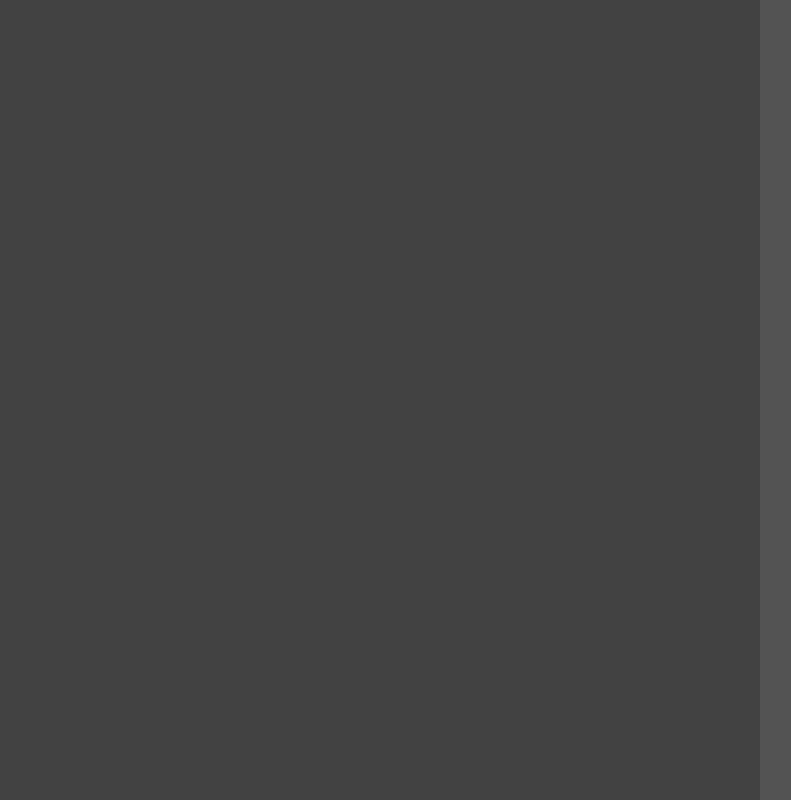
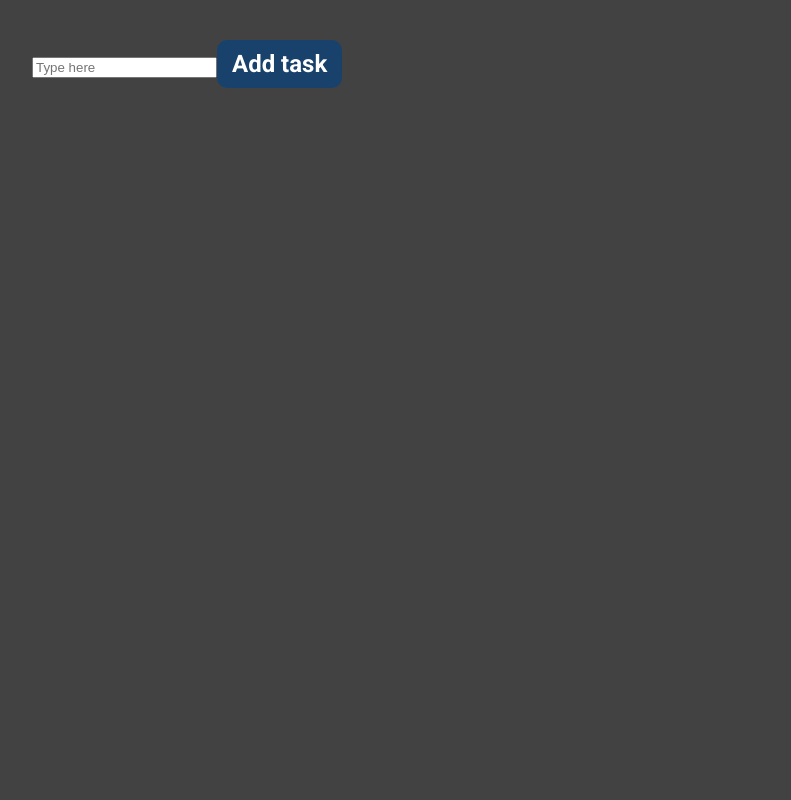
Before and after one commit to Bombazok/todoapp, a React (Create React App) app: page / in a window 1280 px wide. Shown: the whole page, without its empty margins (8-799 px from the left). Built offline with nearby package versions, Linux system fonts and the light colour scheme.

Commit message:
feat: add task creation and info display

```diff
--- a/src/jsx/components/info.jsx
+++ b/src/jsx/components/info.jsx
@@ -1,5 +1,22 @@
-function Info({ tasksList, currentTask }) {
-	return <div className="info"></div>;
+function Info({ data, setData }) {
+	let notEmpty = data.currentTaskID >= 0;
+	let currentTask = null;
+
+	data.tasks?.forEach((task) => {
+		if (task.ID === data.currentTaskID) {
+			currentTask = task;
+		}
+	});
+
+	return (
+		<div className={`info ${notEmpty ? "" : "info__empty"}`}>
+			{currentTask ? (
+				<div className="info__holder">
+					<div className="info__title">{currentTask.title}</div>
+				</div>
+			) : null}
+		</div>
+	);
 }
 
 export default Info;
--- a/src/jsx/components/task.jsx
+++ b/src/jsx/components/task.jsx
@@ -1,3 +1,13 @@
-function Task({ title, note }) {}
+function Task({ taskData, data, setData }) {
+	const clickHandle = () => {
+		setData({ ...data, currentTaskID: taskData.ID });
+	};
+
+	return (
+		<div className="task" onClick={clickHandle}>
+			<p>{taskData.title}</p>
+		</div>
+	);
+}
 
 export default Task;
--- a/src/jsx/components/tasks.jsx
+++ b/src/jsx/components/tasks.jsx
@@ -1,5 +1,48 @@
-function Tasks({ tasksList }) {
-	return <div className="tasks"></div>;
+import Task from "./task";
+
+function Tasks({ data, setData }) {
+	const addTask = (e) => {
+		e.preventDefault();
+
+		let titleInput = e.target.elements.title;
+		let title = titleInput.value;
+		let newTasksArray = data.tasks || [];
+		let newID = -1;
+
+		data.tasks?.forEach((task) => {
+			if (task.ID > newID) {
+				newID = task.ID;
+			}
+		});
+
+		newID++;
+
+		newTasksArray.push({ ID: newID, title: title });
+		titleInput.value = "";
+
+		setData({ ...data, tasks: newTasksArray, currentTaskID: newID });
+	};
+
+	return (
+		<div className="tasks">
+			{data.tasks?.map((task, index) => {
+				return (
+					<Task
+						taskData={task}
+						data={data}
+						setData={setData}
+						key={index}
+					/>
+				);
+			})}
+
+			<form onSubmit={addTask}>
+				<input type="text" name="title" placeholder="Type here" />
+
+				<button>Add task</button>
+			</form>
+		</div>
+	);
 }
 
 export default Tasks;
--- a/src/jsx/pages/home.jsx
+++ b/src/jsx/pages/home.jsx
@@ -4,24 +4,32 @@ import Tasks from "../components/tasks";
 import Info from "../components/info";
 
 function Home() {
-	const [currentTask, setCurrentTask] = useState(null);
-	const [data, setData] = useState(null);
+	const [data, setData] = useState({ tasks: [] });
+
+	const storage = window.localStorage;
 
 	useEffect(() => {
 		// we should use fetch here in case of server hold our data
-		let storageData = window.localStorage.getItem("data");
+		let storageData = storage.getItem("data");
 
 		if (storageData) {
-			setData(storageData);
-			setCurrentTask(JSON.parse(storageData).currentTask);
+			let parsedData = JSON.parse(storageData);
+
+			setData(parsedData);
 		}
-	}, []);
+	}, [storage]);
+
+	const dataHolder = (newData) => {
+		storage.setItem("data", JSON.stringify(newData));
+
+		setData(newData);
+	};
 
 	return (
 		<div className="home jcsb-aic wh-full">
-			<Tasks />
+			<Tasks data={data} setData={dataHolder} />
 
-			<Info />
+			<Info data={data} setData={dataHolder} />
 		</div>
 	);
 }
--- a/src/scss/components/_info.scss
+++ b/src/scss/components/_info.scss
@@ -1,4 +1,9 @@
 .info {
 	width: 40vw;
 	background-color: $light-grey;
+	transition: opacity ease-in-out 0.25s;
+
+	&__empty {
+		opacity: 0;
+	}
 }
```
